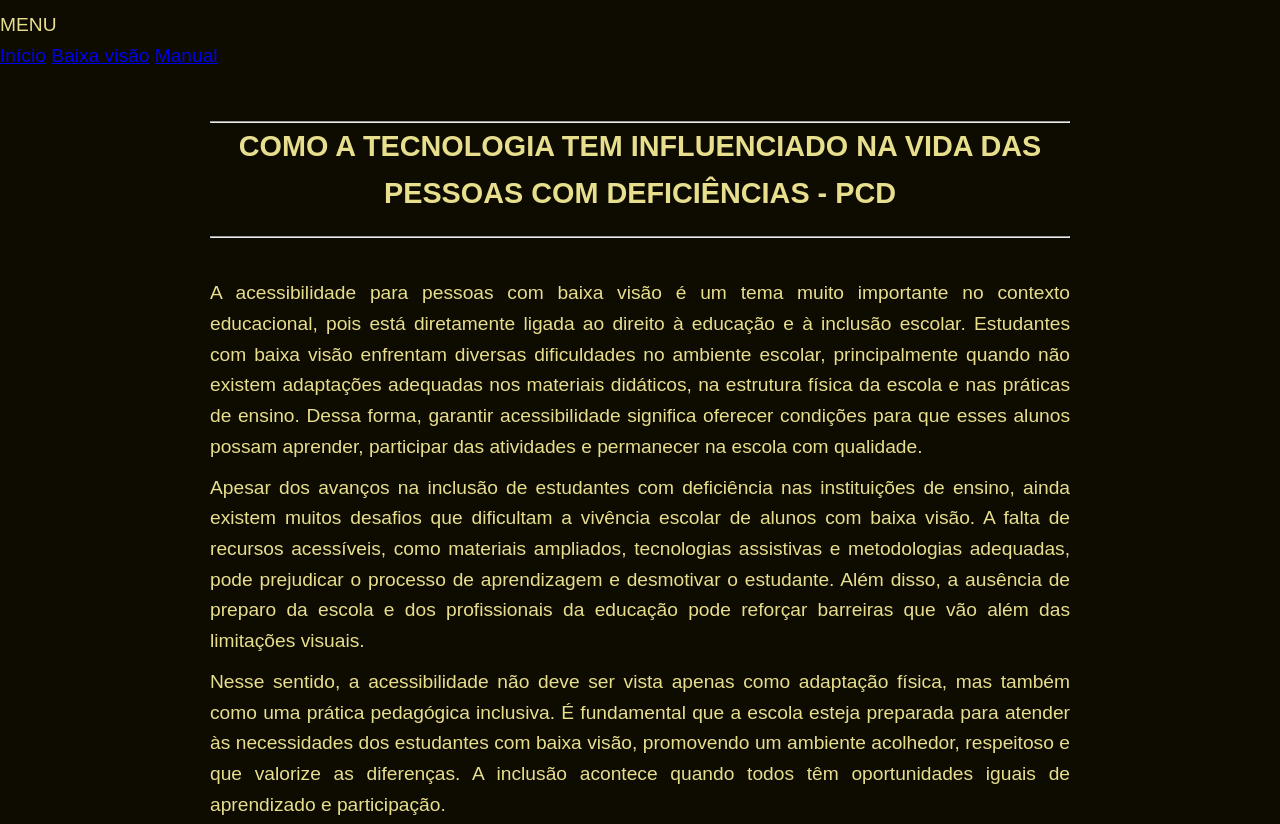
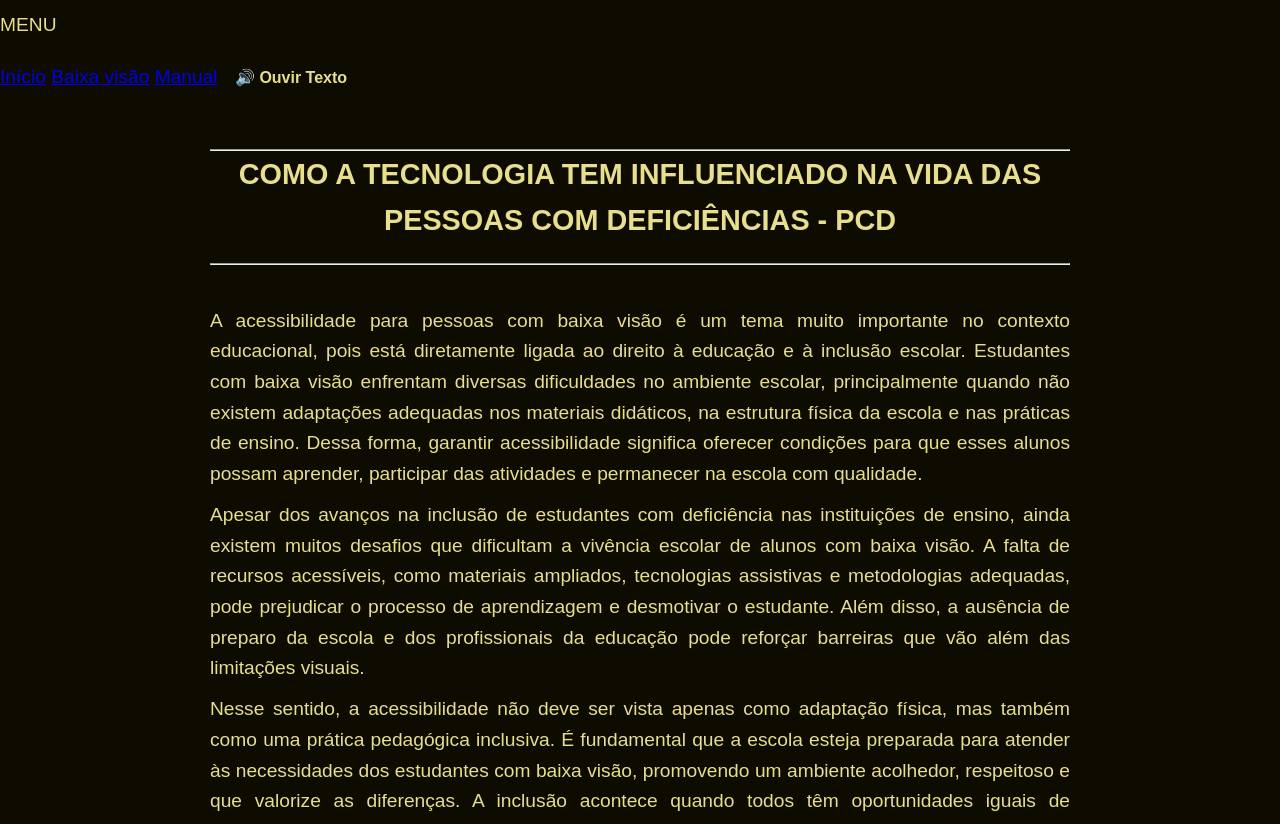
Before and after one commit to geneiltonn-beep/meu-site, a plain HTML site: page index.html in a window 1280 px wide. Shown: the top 824 px of the page. Drawn offline with Linux system fonts and the light colour scheme.

Commit message:
Update index.html

```diff
--- a/index.html
+++ b/index.html
@@ -63,6 +63,7 @@
   <a href="#inicio">Início</a>
   <a href="#baixa-visao">Baixa visão</a>
   <a href="#manual">Manual</a>
+  <button onclick="lerSite()" class="btn-leitura">🔊 Ouvir Texto</button>
 </nav>
   </header>
 
@@ -143,6 +144,30 @@
       <p style="margin-top:20px;">&copy; 2025 IFRN.</p>
     </div>
   </footer>
+  <script>
+      function lerSite() {
+        // Cancela leituras em andamento para não sobrepor vozes
+        window.speechSynthesis.cancel();
+
+        // Seleciona os títulos e parágrafos das seções de conteúdo
+        const elementos = document.querySelectorAll('h1, h2, .texto-secao p');
+        let textoParaLer = "";
+
+        elementos.forEach(el => {
+          textoParaLer += el.innerText + ". ";
+        });
+
+        if (textoParaLer.trim() !== "") {
+          const mensagem = new SpeechSynthesisUtterance(textoParaLer);
+          mensagem.lang = 'pt-BR'; // Define o idioma para Português
+          mensagem.rate = 1.1;     // Velocidade da fala
+
+          window.speechSynthesis.speak(mensagem);
+        }
+      }
+    </script>
+
+  </body> </html>
 
 </body>
 </html>
```
